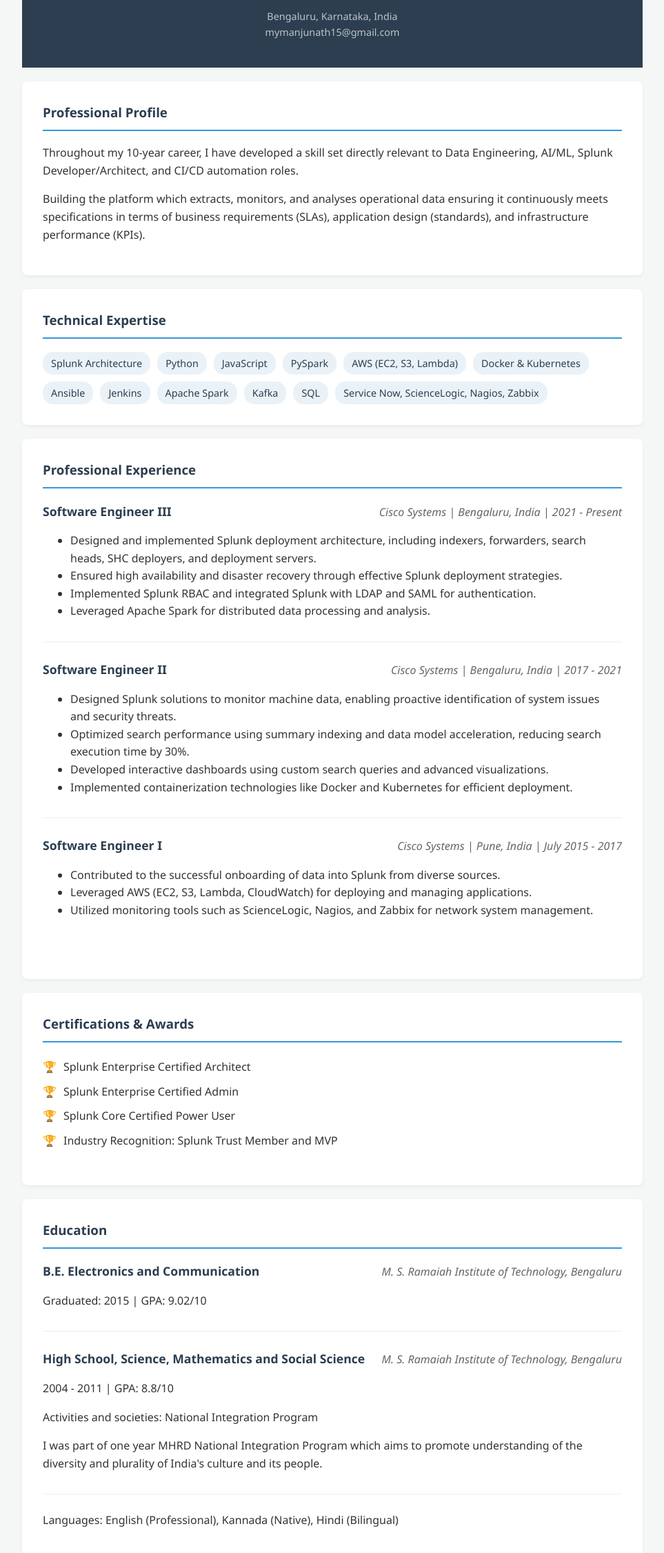
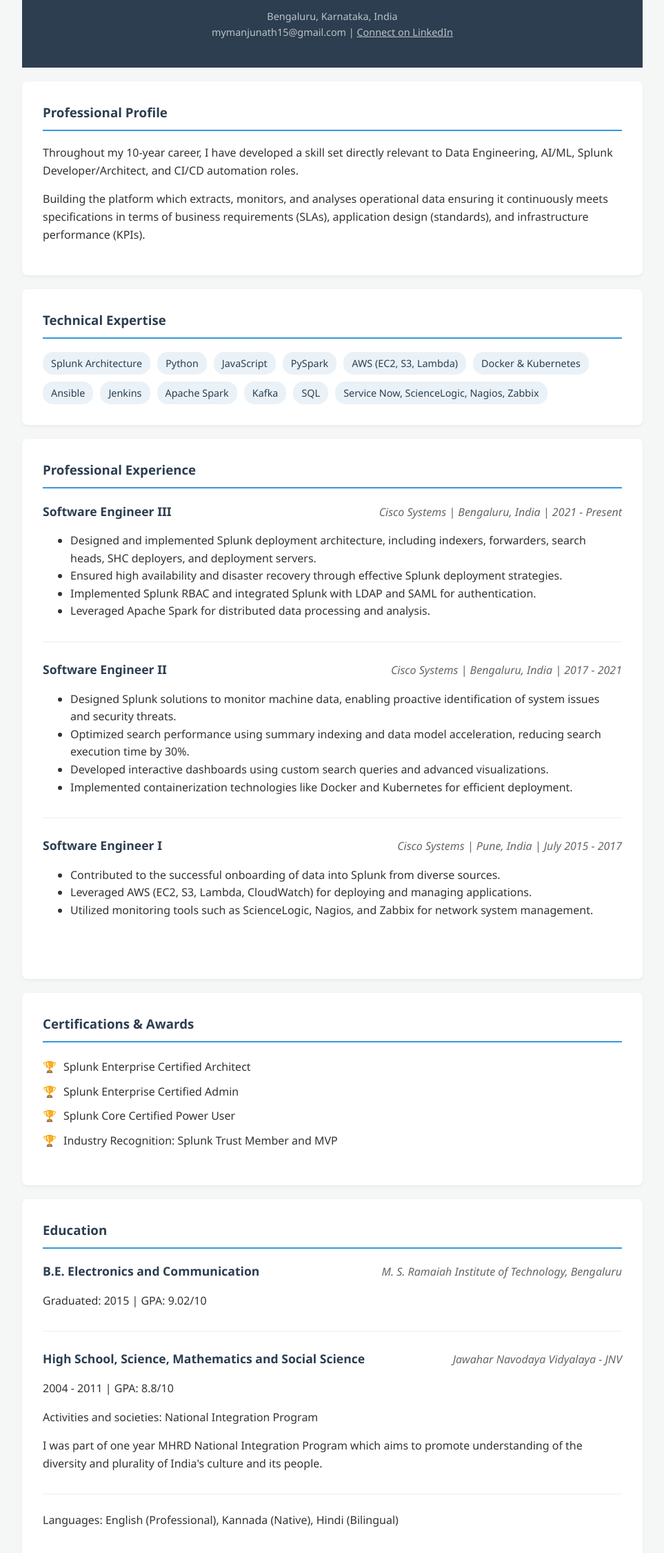
Before and after one commit to manjumeti/manjunathmeti.github.io, a plain HTML site: page index.html in a window 1280 px wide. Shown: the part 195-2446 px from the top of the page at 69% size, without its empty margins (158-1121 px from the left). Drawn offline with Linux system fonts and the light colour scheme.

Commit message:
update-about-me-page

```diff
--- a/index.html
+++ b/index.html
@@ -157,6 +157,8 @@
             <div class="contact-info">
                 Bengaluru, Karnataka, India<br>
                 <a href="mailto:mymanjunath15@gmail.com" style="color: #bdc3c7; text-decoration: none;">mymanjunath15@gmail.com</a>
+                <a> | </a>
+                <a href="https://www.linkedin.com/in/manjunathmeti/" style="color: #bdc3c7;" target="_blank" title="LinkedIn profile">Connect on LinkedIn</a>
             </div>
         </header>
 
@@ -253,7 +255,7 @@
                 <div class="job-entry">
                     <div class="job-header">
                         <span class="job-title">High School, Science, Mathematics and Social Science</span>
-                        <span class="job-company">M. S. Ramaiah Institute of Technology, Bengaluru</span>
+                        <span class="job-company">Jawahar Navodaya Vidyalaya - JNV</span>
                     </div>
                     <p>2004 - 2011 | GPA: 8.8/10</p>
                     <p>Activities and societies: National Integration Program </p>
```
